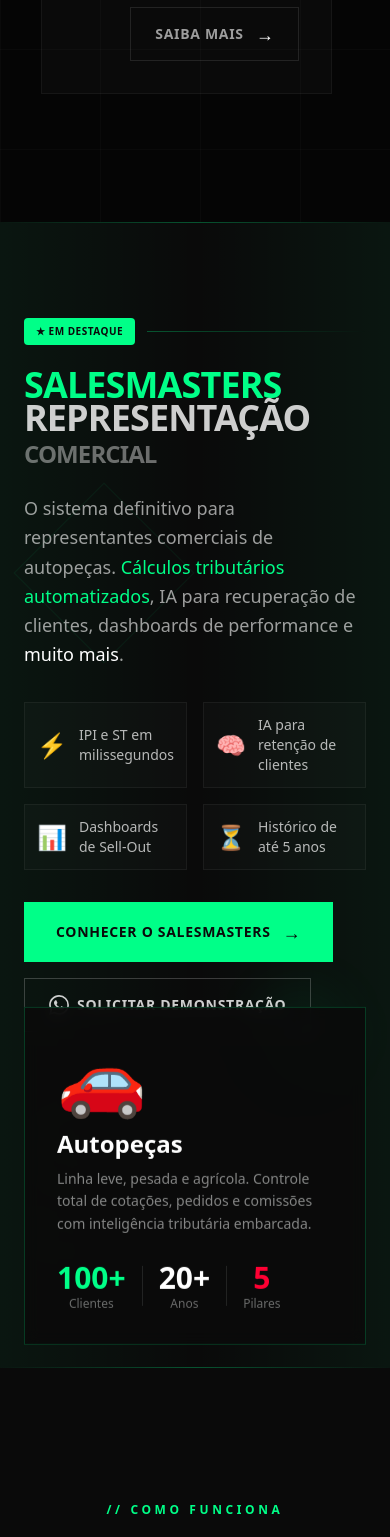
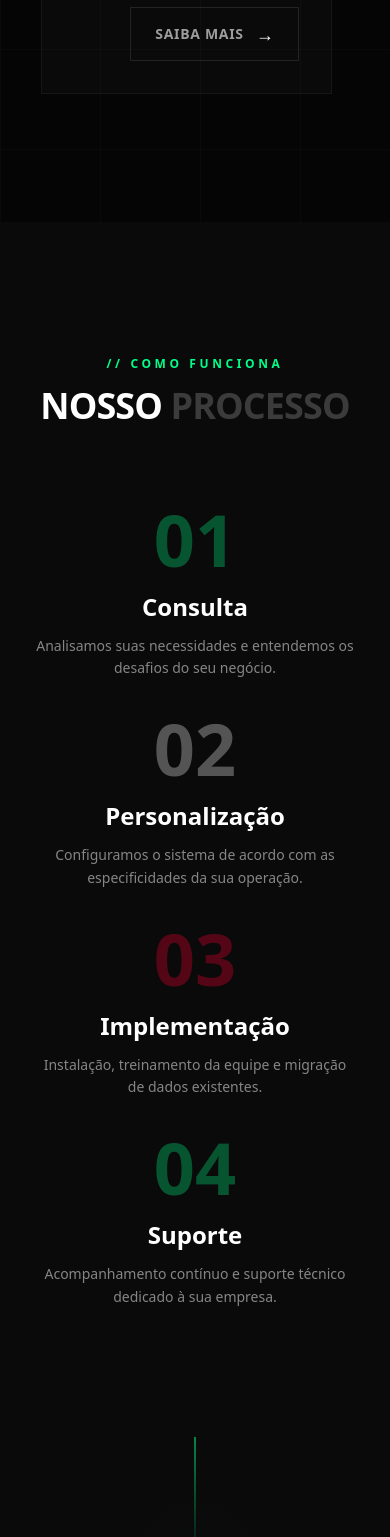
Before and after one commit to SoftHam-704/softham-site, a React (Vite) app: page / in a window 390 px wide. Shown: the part 8093-9630 px from the top of the page. Built offline with nearby package versions, Linux system fonts and the light colour scheme.

Commit message:
Remover o item 'SALESMASTERS' do menu de navegação (navbar) - tanto desk

```diff
--- a/src/web/components/shared.tsx
+++ b/src/web/components/shared.tsx
@@ -129,7 +129,6 @@
 
   const menuItems = [
     { label: "HOME", href: "/" },
-    { label: "SALESMASTERS", href: "/salesmaster", highlight: true },
     { label: "SISTEMAS", href: "/sistemas" },
     { label: "TUTORIAIS", href: "/tutoriais" },
     { label: "CONTATO", href: "/contato" },
@@ -171,7 +170,6 @@
           <ul className="space-y-2">
             {menuItems.map((item, index) => {
               const isActive = location === item.href;
-              const isHighlight = 'highlight' in item && item.highlight;
               return (
                 <li
                   key={item.label}
@@ -186,14 +184,11 @@
                     href={item.href}
                     onClick={onClose}
                     className={`block py-4 text-2xl font-black tracking-wider transition-colors border-b border-white/5 ${
-                      isHighlight
-                        ? "text-[#00ff88] flex items-center gap-2"
-                        : isActive
+                      isActive
                         ? "text-[#00ff88]"
                         : "text-white hover:text-[#00ff88]"
                     }`}
                   >
-                    {isHighlight && <span className="text-xs px-2 py-0.5 bg-[#00ff88] text-[#0a0a0a] rounded">★</span>}
                     {item.label}
                   </Link>
                 </li>
@@ -274,31 +269,18 @@
           <div className="hidden md:flex items-center gap-1">
             {[
               { label: "HOME", href: "/" },
-              { label: "SALESMASTERS", href: "/salesmaster", highlight: true },
               { label: "SISTEMAS", href: "/sistemas" },
               { label: "TUTORIAIS", href: "/tutoriais" },
               { label: "CONTATO", href: "/contato" },
-            ].map((item) => {
-              const isHighlight = 'highlight' in item && item.highlight;
-              return (
+            ].map((item) => (
               <Link
                 key={item.label}
                 href={item.href}
-                  className={`px-4 py-2 transition-colors text-xs font-bold tracking-widest ${
-                    isHighlight
-                      ? "text-[#00ff88] hover:text-white flex items-center gap-1.5 relative group"
-                      : "text-white/60 hover:text-[#00ff88]"
-                  }`}
+                className="px-4 py-2 transition-colors text-xs font-bold tracking-widest text-white/60 hover:text-[#00ff88]"
               >
-                  {isHighlight && (
-                    <span className="text-[10px] px-1.5 py-0.5 bg-[#00ff88]/20 text-[#00ff88] rounded border border-[#00ff88]/30 group-hover:bg-[#00ff88] group-hover:text-[#0a0a0a] transition-all">
-                      ★
-                    </span>
-                  )}
                 {item.label}
               </Link>
-              );
-            })}
+            ))}
           </div>
 
           <div className="flex items-center gap-3">
--- a/src/web/pages/index.tsx
+++ b/src/web/pages/index.tsx
@@ -1,7 +1,7 @@
 import { useState, useEffect, useRef } from "react";
 import { Link } from "wouter";
 import { FloatingWhatsApp, CustomCursor, NavBar as SharedNavBar, MobileMenu } from "../components/shared";
-import { trackCTAClick, trackSaibaMaisClick } from "../lib/analytics";
+import { trackCTAClick } from "../lib/analytics";
 
 const useIntersectionObserver = (options = {}) => {
   const [isVisible, setIsVisible] = useState(false);
@@ -486,130 +486,6 @@
               </div>
             </div>
           ))}
-        </div>
-      </div>
-    </section>
-  );
-};
-
-// SalesMasters Highlight Section - Premium CTA
-const SalesMastersHighlight = () => {
-  const { ref, isVisible } = useIntersectionObserver();
-
-  return (
-    <section className="relative py-24 overflow-hidden bg-[#0a0a0a]">
-      {/* Background elements */}
-      <div className="absolute inset-0 bg-gradient-to-r from-[#00ff88]/5 via-transparent to-[#00ff88]/5" />
-      <div className="absolute top-0 left-0 w-full h-px bg-gradient-to-r from-transparent via-[#00ff88]/30 to-transparent" />
-      <div className="absolute bottom-0 left-0 w-full h-px bg-gradient-to-r from-transparent via-[#00ff88]/30 to-transparent" />
-
-      {/* Floating elements */}
-      <div className="absolute top-1/4 left-10 w-32 h-32 border border-[#00ff88]/10 rotate-45 animate-pulse" />
-      <div className="absolute bottom-1/4 right-10 w-24 h-24 bg-[#00ff88]/5 rounded-full blur-xl" />
-
-      <div ref={ref} className="relative max-w-7xl mx-auto px-6 lg:px-20">
-        <div className={`grid lg:grid-cols-2 gap-12 items-center transition-all duration-1000 ${isVisible ? "opacity-100" : "opacity-0"}`}>
-          {/* Left - Content */}
-          <div className={`transform transition-all duration-700 delay-100 ${isVisible ? "translate-x-0" : "-translate-x-20"}`}>
-            <div className="flex items-center gap-3 mb-6">
-              <span className="text-[10px] px-3 py-1.5 bg-[#00ff88] text-[#0a0a0a] font-black tracking-wider rounded">
-                ★ EM DESTAQUE
-              </span>
-              <div className="h-px flex-1 bg-gradient-to-r from-[#00ff88]/30 to-transparent" />
-            </div>
-
-            <h2 className="text-4xl md:text-5xl lg:text-6xl font-black text-white leading-[0.9] tracking-tight mb-6">
-              <span className="text-[#00ff88]">SALESMASTERS</span>
-              <br />
-              <span className="text-white/80">REPRESENTAÇÃO</span>
-              <br />
-              <span className="text-white/40 text-2xl md:text-3xl">COMERCIAL</span>
-            </h2>
-
-            <p className="text-white/60 text-lg leading-relaxed mb-8 max-w-lg">
-              O sistema definitivo para representantes comerciais de autopeças.
-              <span className="text-[#00ff88]"> Cálculos tributários automatizados</span>,
-              IA para recuperação de clientes,
-              dashboards de performance e
-              <span className="text-white"> muito mais</span>.
-            </p>
-
-            {/* Feature highlights */}
-            <div className="grid grid-cols-2 gap-4 mb-8">
-              {[
-                { icon: "⚡", text: "IPI e ST em milissegundos" },
-                { icon: "🧠", text: "IA para retenção de clientes" },
-                { icon: "📊", text: "Dashboards de Sell-Out" },
-                { icon: "⏳", text: "Histórico de até 5 anos" },
-              ].map((feature, i) => (
-                <div key={i} className="flex items-center gap-3 p-3 border border-white/5 bg-white/[0.02] hover:border-[#00ff88]/30 transition-colors">
-                  <span className="text-2xl">{feature.icon}</span>
-                  <span className="text-white/70 text-sm font-medium">{feature.text}</span>
-                </div>
-              ))}
-            </div>
-
-            {/* CTAs */}
-            <div className="flex flex-wrap gap-4">
-              <Link
-                href="/salesmaster"
-                onClick={() => trackSaibaMaisClick('SalesMasters')}
-                data-category="Sistemas"
-                data-action-type="click_saiba_mais"
-                data-product-name="SalesMasters"
-                className="group relative inline-flex items-center gap-3 px-8 py-4 bg-[#00ff88] text-[#0a0a0a] font-black text-sm tracking-wider hover:bg-white transition-all"
-              >
-                CONHECER O SALESMASTERS
-                <span className="text-lg group-hover:translate-x-1 transition-transform">→</span>
-              </Link>
-              <a
-                href="http://wa.me/5567996078885?text=Olá! Gostaria de saber mais sobre o SalesMasters."
-                target="_blank"
-                rel="noopener noreferrer"
-                className="inline-flex items-center gap-2 px-6 py-4 border border-white/20 text-white/80 hover:text-[#00ff88] hover:border-[#00ff88] font-bold text-sm tracking-wider transition-all"
-              >
-                <svg className="w-5 h-5" fill="currentColor" viewBox="0 0 24 24">
-                  <path d="M17.472 14.382c-.297-.149-1.758-.867-2.03-.967-.273-.099-.471-.148-.67.15-.197.297-.767.966-.94 1.164-.173.199-.347.223-.644.075-.297-.15-1.255-.463-2.39-1.475-.883-.788-1.48-1.761-1.653-2.059-.173-.297-.018-.458.13-.606.134-.133.298-.347.446-.52.149-.174.198-.298.298-.497.099-.198.05-.371-.025-.52-.075-.149-.669-1.612-.916-2.207-.242-.579-.487-.5-.669-.51-.173-.008-.371-.01-.57-.01-.198 0-.52.074-.792.372-.272.297-1.04 1.016-1.04 2.479 0 1.462 1.065 2.875 1.213 3.074.149.198 2.096 3.2 5.077 4.487.709.306 1.262.489 1.694.625.712.227 1.36.195 1.871.118.571-.085 1.758-.719 2.006-1.413.248-.694.248-1.289.173-1.413-.074-.124-.272-.198-.57-.347m-5.421 7.403h-.004a9.87 9.87 0 01-5.031-1.378l-.361-.214-3.741.982.998-3.648-.235-.374a9.86 9.86 0 01-1.51-5.26c.001-5.45 4.436-9.884 9.888-9.884 2.64 0 5.122 1.03 6.988 2.898a9.825 9.825 0 012.893 6.994c-.003 5.45-4.437 9.884-9.885 9.884m8.413-18.297A11.815 11.815 0 0012.05 0C5.495 0 .16 5.335.157 11.892c0 2.096.547 4.142 1.588 5.945L.057 24l6.305-1.654a11.882 11.882 0 005.683 1.448h.005c6.554 0 11.89-5.335 11.893-11.893a11.821 11.821 0 00-3.48-8.413z"/>
-                </svg>
-                SOLICITAR DEMONSTRAÇÃO
-              </a>
-            </div>
-          </div>
-
-          {/* Right - Visual element */}
-          <div className={`relative transform transition-all duration-700 delay-300 ${isVisible ? "translate-x-0 opacity-100" : "translate-x-20 opacity-0"}`}>
-            <div className="relative">
-              {/* Big decorative text */}
-              <div className="text-[12rem] md:text-[16rem] font-black text-transparent leading-none select-none" style={{ WebkitTextStroke: "1px rgba(0,255,136,0.2)" }}>
-                SM
-              </div>
-
-              {/* Overlay card */}
-              <div className="absolute top-1/2 left-1/2 -translate-x-1/2 -translate-y-1/2 w-full max-w-md p-8 border border-[#00ff88]/20 bg-[#0a0a0a]/90 backdrop-blur-sm">
-                <div className="text-7xl mb-4">🚗</div>
-                <h3 className="text-2xl font-black text-white mb-2">Autopeças</h3>
-                <p className="text-white/50 text-sm leading-relaxed">
-                  Linha leve, pesada e agrícola. Controle total de cotações, pedidos e comissões com inteligência tributária embarcada.
-                </p>
-                <div className="mt-6 flex items-center gap-4">
-                  <div className="text-center">
-                    <div className="text-3xl font-black text-[#00ff88]">100+</div>
-                    <div className="text-white/40 text-xs">Clientes</div>
-                  </div>
-                  <div className="w-px h-10 bg-white/10" />
-                  <div className="text-center">
-                    <div className="text-3xl font-black text-white">20+</div>
-                    <div className="text-white/40 text-xs">Anos</div>
-                  </div>
-                  <div className="w-px h-10 bg-white/10" />
-                  <div className="text-center">
-                    <div className="text-3xl font-black text-[#ff0033]">5</div>
-                    <div className="text-white/40 text-xs">Pilares</div>
-                  </div>
-                </div>
-              </div>
-            </div>
-          </div>
         </div>
       </div>
     </section>
@@ -1478,7 +1354,6 @@
       <CompanySection />
       <DiferenciaisSection />
       <ServicesSection />
-      <SalesMastersHighlight />
       <ProcessSection />
       <TestimonialsSection />
       <ClientsSection />
```
Also changed, not shown: tasks.json (+1 -1 lines), tasks_tmp.json (deleted). Lines whose indentation alone changed are shown as unchanged.
